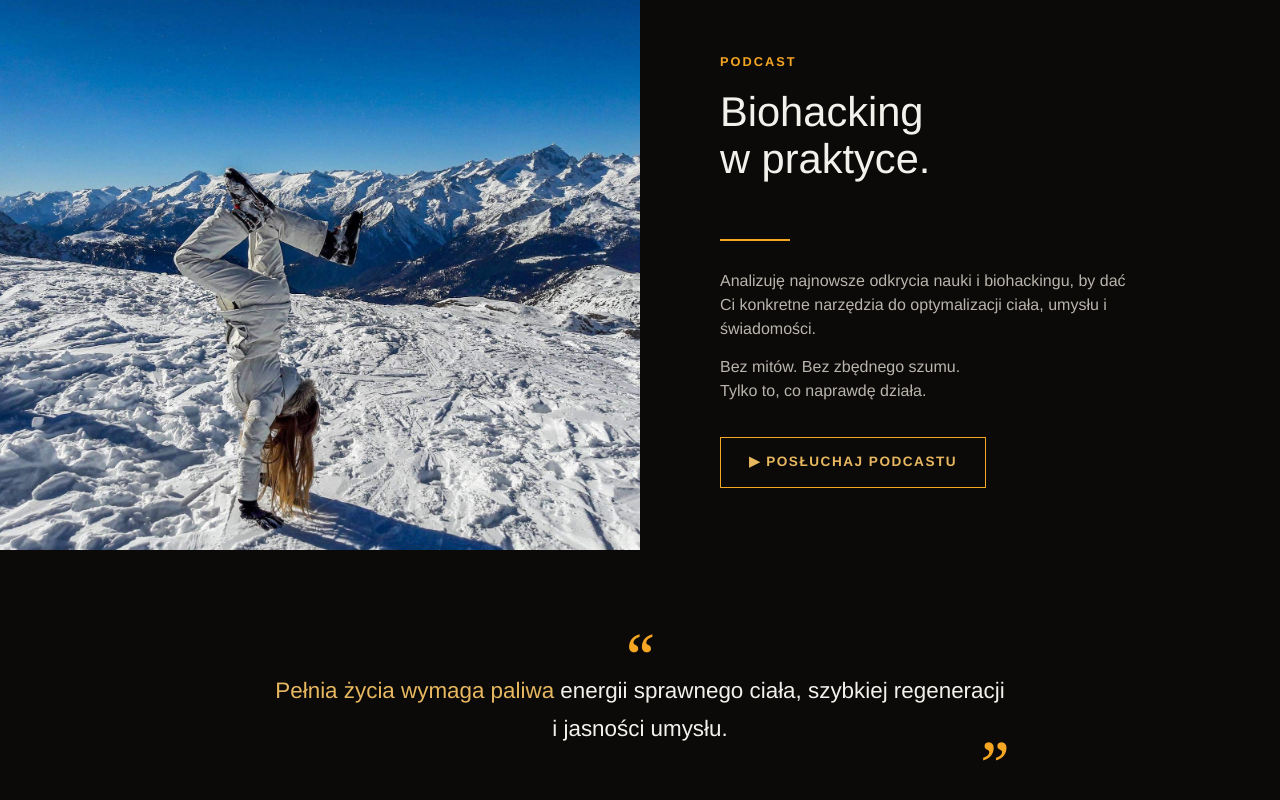
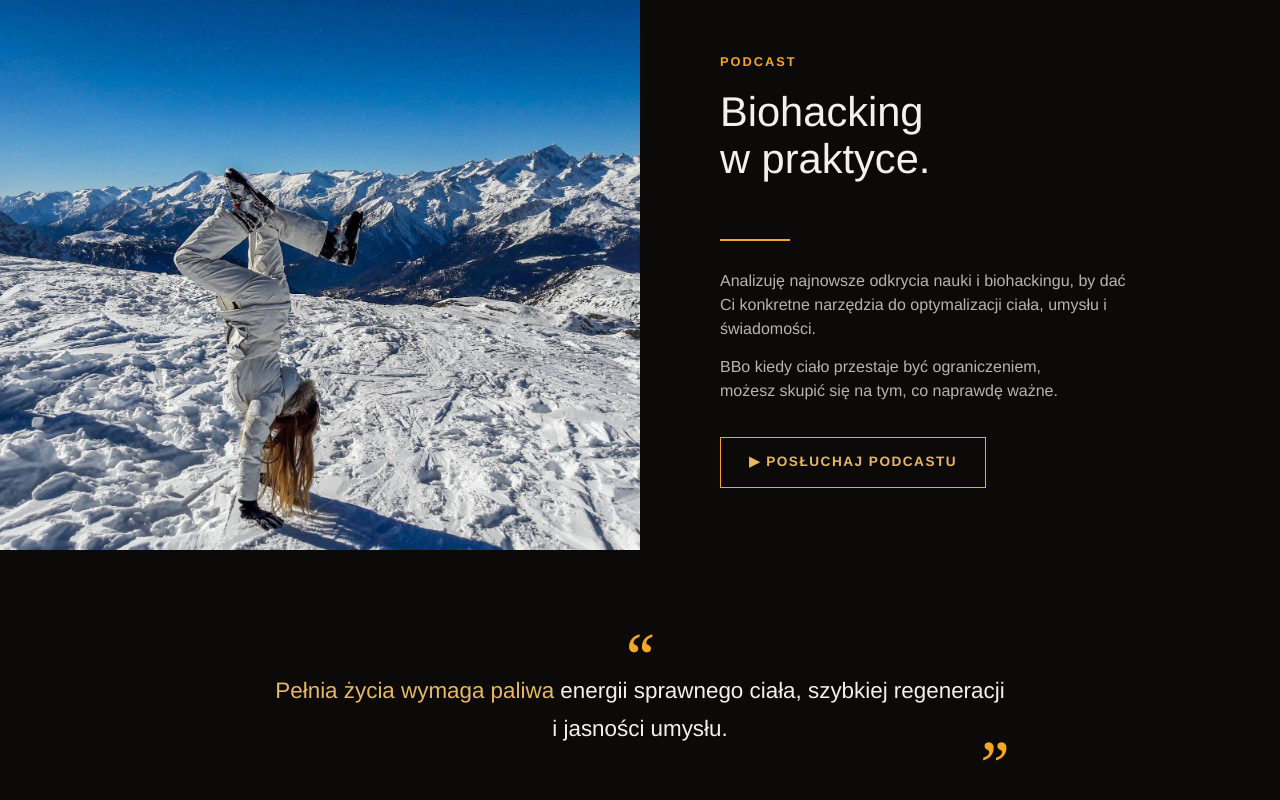
Before and after one commit to aureliaiwanow/lustro, a plain HTML site: page o-mnie/index.html in a window 1280 px wide. Shown: the part 912-1712 px from the top of the page. Drawn offline with Linux system fonts and the light colour scheme.

Commit message:
Update podcast description in index.html

```diff
--- a/o-mnie/index.html
+++ b/o-mnie/index.html
@@ -602,7 +602,7 @@ nav{
     <h2>Biohacking<br>w praktyce.</h2>
     <div class="rule"></div>
     <p>Analizuję najnowsze odkrycia nauki i biohackingu, by dać Ci konkretne narzędzia do optymalizacji ciała, umysłu i świadomości.</p>
-    <p>Bez mitów. Bez zbędnego szumu.<br>Tylko to, co naprawdę działa.</p>
+    <p>BBo kiedy ciało przestaje być ograniczeniem, <br>możesz skupić się na tym, co naprawdę ważne.</p>
     <a href="#" class="btn-outline">▶ POSŁUCHAJ PODCASTU</a>
   </div>
 </section>
```
